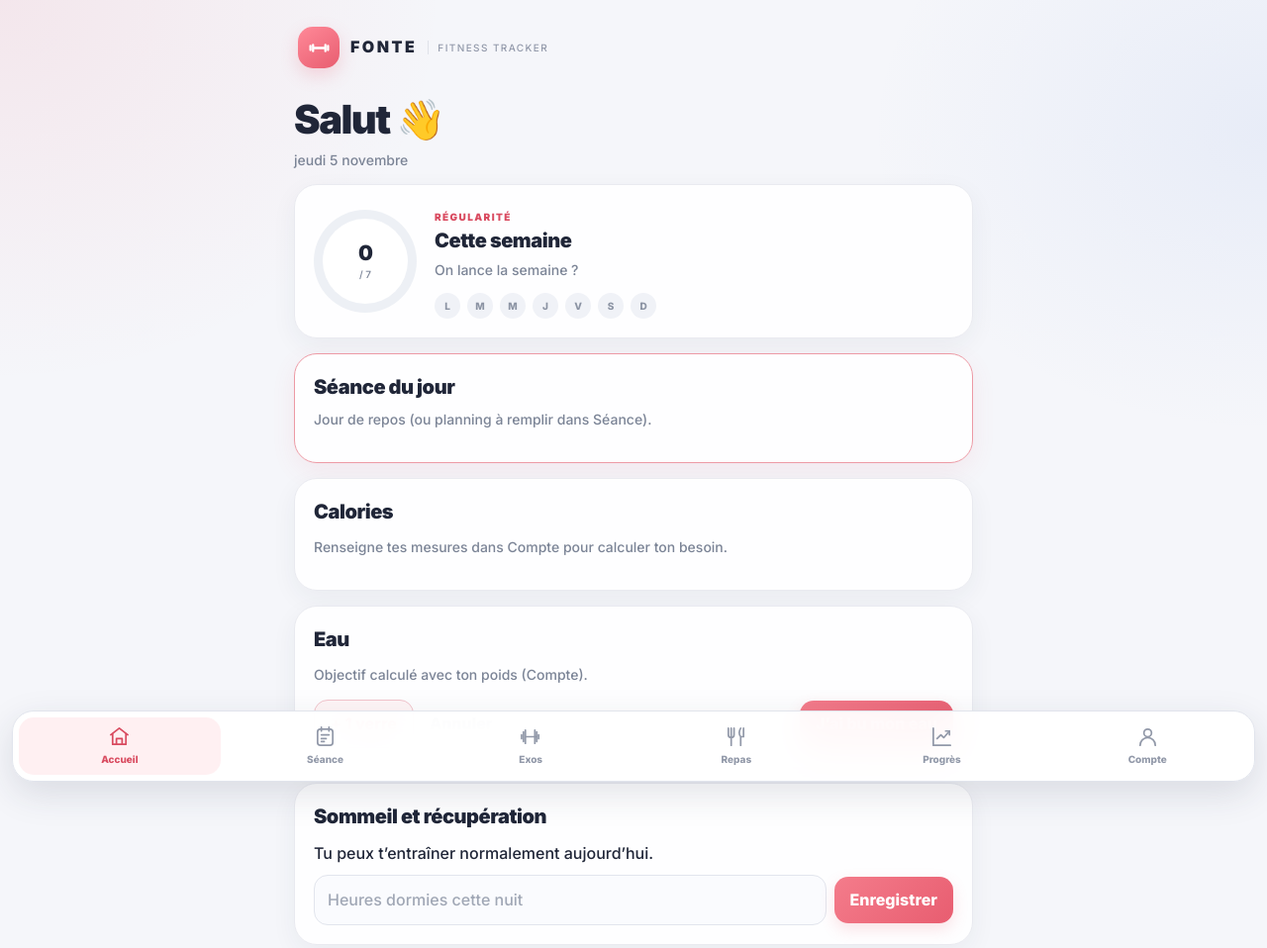
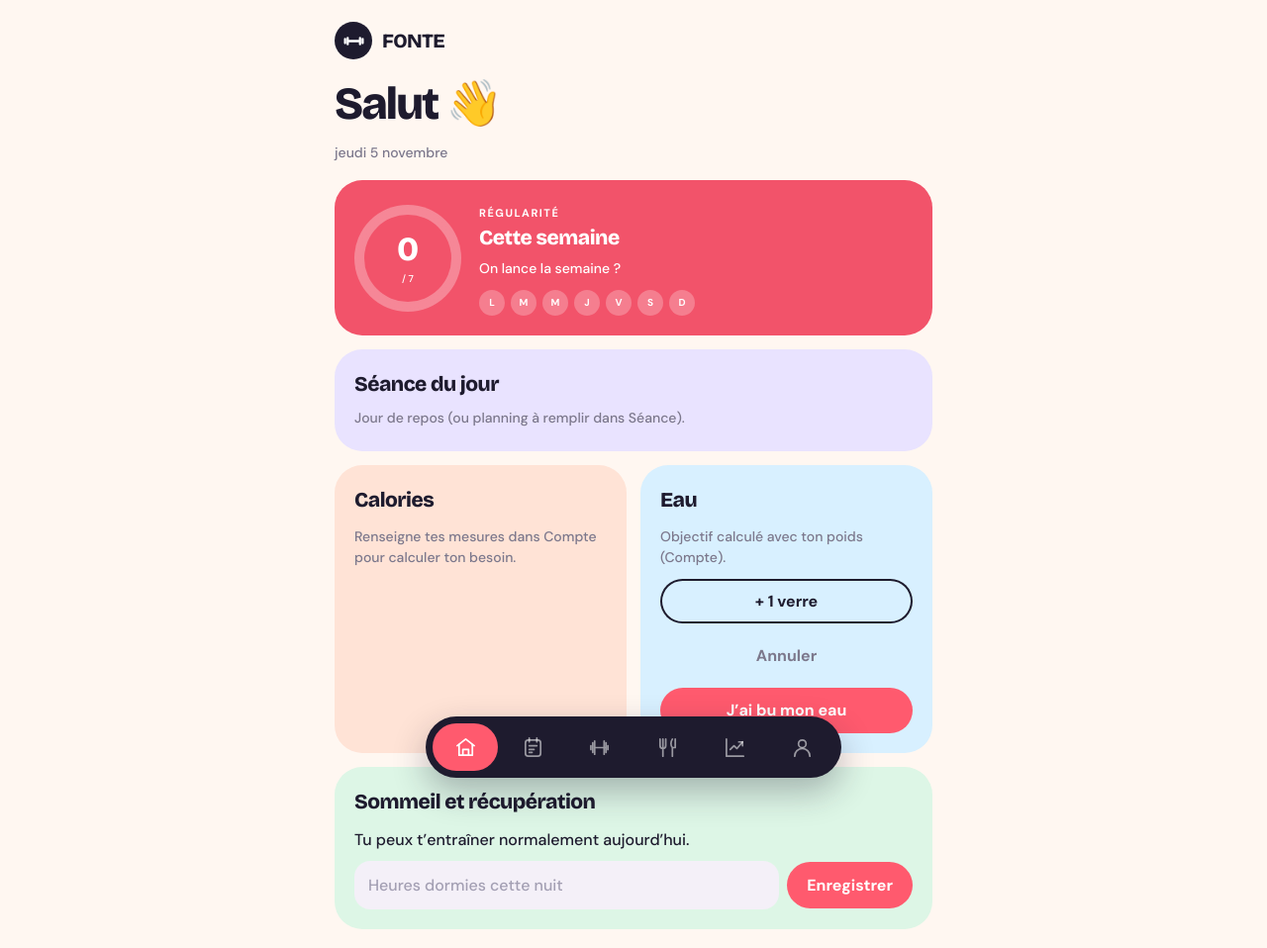
Before and after one commit to Skeidy/muscu, a plain HTML site: page index.html in a window 1280 px wide. Shown: the whole page at 99% size. Drawn offline with nearby package versions, Linux system fonts and the light colour scheme.

Commit message:
Add files via upload

```diff
--- a/index.html
+++ b/index.html
@@ -1,50 +1,53 @@
 <!DOCTYPE html>
 <html lang="fr"><head><meta charset="utf-8">
 <meta name="viewport" content="width=device-width, initial-scale=1, viewport-fit=cover">
-<title>Fonte – ton coach musculation</title><link rel="manifest" href="manifest.webmanifest"><meta name="theme-color" content="#e85d70"><link rel="icon" href="icon-192.png"><link rel="apple-touch-icon" href="icon-192.png">
-<link rel="stylesheet" href="https://fonts.googleapis.com/css2?family=Inter:wght@400;500;600;800;900&display=swap">
+<title>Fonte – ton coach musculation</title><link rel="manifest" href="manifest.webmanifest"><meta name="theme-color" content="#FF5A6E"><link rel="icon" href="icon-192.png"><link rel="apple-touch-icon" href="icon-192.png">
+<link rel="stylesheet" href="https://fonts.googleapis.com/css2?family=Bricolage+Grotesque:wght@700;800&family=DM+Sans:wght@400;500;700&display=swap">
 <style>
-:root{--bg:#f5f6fa;--sf:#fff;--ink:#202638;--mu:#778094;--ln:#e6e8ef;--pl:#e85d70;color-scheme:light;box-sizing:border-box;padding-top:env(safe-area-inset-top,0px)}
+:root{--bg:#FFF7F1;--ink:#1E1B2E;--mu:#7C788C;--ln:#EFE6DF;--pl:#FF5A6E;--sf:#fff;color-scheme:light;box-sizing:border-box;padding-top:env(safe-area-inset-top,0px)}
 *{box-sizing:border-box}html{scroll-padding-top:env(safe-area-inset-top,0px)}
-body{margin:0;color:var(--ink);font:500 16px/1.45 Inter,system-ui,-apple-system,"Segoe UI",sans-serif;padding-bottom:calc(100px + env(safe-area-inset-bottom,0px));background:radial-gradient(ellipse at 0 0,rgba(232,93,112,.10),transparent 28rem),radial-gradient(ellipse at 100% 12%,rgba(115,151,225,.10),transparent 25rem),var(--bg)}
-main{max-width:720px;margin:0 auto;padding:24px 17px 34px}
-h1,h2,h3{margin:0;color:#202638}h1{font-size:clamp(32px,8vw,40px);font-weight:900;letter-spacing:-1.5px}h2{font-size:20px;font-weight:850;letter-spacing:-.45px;margin-bottom:11px}h3{font-size:16px;font-weight:800}
-.sub{font-size:14px;color:#7b8496;margin:2px 0 14px}.lab{font-size:11px;text-transform:uppercase;letter-spacing:1px;font-weight:750;color:#8a92a3;display:block;margin-top:8px}
-.brandbar{display:flex;align-items:center;gap:11px;margin:3px 4px 23px}
-.brandmark{width:42px;height:42px;border-radius:15px;background:linear-gradient(145deg,#ff8998,#e85d70);color:#fff;display:grid;place-items:center;box-shadow:0 7px 18px rgba(232,93,112,.22)}
-.brandname{font-size:16px;letter-spacing:2.5px;font-weight:900}.brandtag{font-size:10px;letter-spacing:1.4px;color:#9299aa;border-left:1px solid #dfe2e9;padding-left:9px}
-.card{background:rgba(255,255,255,.94);border:1px solid #e9eaf0;border-radius:23px;padding:19px;margin-bottom:15px;box-shadow:0 8px 26px rgba(38,48,75,.055)}
-.today{border:1.5px solid #ed9aa5;box-shadow:0 8px 24px rgba(232,93,112,.09)}
+body{margin:0;background:var(--bg);color:var(--ink);font:500 16px/1.45 "DM Sans",system-ui,sans-serif;padding-bottom:calc(104px + env(safe-area-inset-bottom,0px))}
+main{max-width:640px;margin:0 auto;padding:20px 18px 30px}
+#app{display:grid;grid-template-columns:1fr 1fr;gap:14px}#app>*{grid-column:1/-1;min-width:0}#app>.half{grid-column:span 1}
+h1,h2,h3{font-family:"Bricolage Grotesque","DM Sans",sans-serif;margin:0;color:var(--ink)}
+h1{font-size:clamp(34px,10vw,46px);font-weight:800;letter-spacing:-1.8px;line-height:1}h2{font-size:21px;font-weight:800;letter-spacing:-.5px;margin-bottom:12px}h3{font-size:17px;font-weight:700}
+.sub{font-size:14px;color:var(--mu);margin:2px 0 4px}.lab{display:block;font-size:12px;font-weight:700;color:var(--mu);margin:10px 0 4px}
+.brandbar{display:flex;align-items:center;gap:10px;margin:2px 0 22px}.brandmark{width:38px;height:38px;border-radius:50%;background:var(--ink);color:#fff;display:grid;place-items:center}
+.brandname{font-family:"Bricolage Grotesque",sans-serif;font-size:20px;font-weight:800;letter-spacing:-.5px}.brandtag{display:none}
+.card{background:var(--sf);border-radius:28px;padding:20px;margin:0;--rb:#fff}
+.t-hero{background:#F2536A;color:#fff;--rb:#F2536A}.t-hero h2,.t-hero .sub,.t-hero .kick{color:#fff}
+.t-lav{background:#E9E3FF;--rb:#E9E3FF}.t-peach{background:#FFE3D6;--rb:#FFE3D6}.t-sky{background:#D8F0FF;--rb:#D8F0FF}.t-mint{background:#DDF6E6;--rb:#DDF6E6}
+.today{outline:2.5px solid var(--pl);outline-offset:-2.5px}
 .row{display:flex;gap:8px;align-items:center;flex-wrap:wrap;row-gap:10px}.sp{justify-content:space-between}
-.big{font-size:40px;font-weight:900;letter-spacing:-1.6px;line-height:1}
-input,select,textarea{font:inherit;width:100%;background:#fafbfe;color:#252d40;border:1px solid #e2e5ed;border-radius:14px;padding:13px;min-height:47px}
-.row>input,.row>select{flex:1;min-width:0}input::placeholder,textarea::placeholder{color:#a0a7b5}
-input:focus,select:focus,textarea:focus{border-color:var(--pl);box-shadow:0 0 0 3px rgba(232,93,112,.12);outline:0}
-:is(button):focus-visible{outline:3px solid var(--pl);outline-offset:2px}
-button{font:inherit;font-weight:800;border:0;border-radius:14px;padding:12px 16px;cursor:pointer;color:#fff;background:linear-gradient(135deg,#f47c8b,#e85d70);box-shadow:0 6px 15px rgba(232,93,112,.18);transition:transform .15s}
-button:active{transform:scale(.97)}
-button.o{background:#fff5f6;border:1px solid #f2c5cc;color:#d94b60;box-shadow:none}button.g{background:transparent;color:#858da0;box-shadow:none;padding:6px 8px}
-.item{width:100%;text-align:left;background:#fbfcfe;color:#273047;border:1px solid #edf0f5;border-radius:15px;padding:14px;margin:7px 0;display:flex;justify-content:space-between;align-items:center;gap:12px;box-shadow:none}
-.item:after{content:"›";font-size:22px;color:var(--pl);line-height:1}.item small{color:var(--mu);font-size:12px;margin-left:auto;font-weight:500}
-.chip{display:inline-flex;gap:4px;align-items:center;background:#fff3f5;border:1px solid #f3d4d9;color:#a74757;border-radius:12px;padding:6px 7px 6px 11px;margin:3px 3px 0 0;font-size:14px}.chip button{padding:2px 8px}
-.bar{height:9px;background:#edf0f5;border-radius:99px;overflow:hidden;margin-top:9px}.bar i{display:block;height:100%;background:linear-gradient(90deg,#e85d70,#ff9aa6);border-radius:99px}
-.ok{color:#d94b60;font-weight:700}svg.ch{width:100%;height:auto}figure img{aspect-ratio:3/4;object-fit:cover;border-radius:13px}
-.ring{--p:0%;--c:#e85d70;width:96px;height:96px;flex:0 0 96px;border-radius:50%;display:grid;place-items:center;position:relative;background:conic-gradient(var(--c) var(--p),#edf0f5 0)}
-.ring:before{content:"";position:absolute;inset:9px;border-radius:50%;background:#fff}
-.ring>div{position:relative;text-align:center;line-height:1.1}.ring strong{display:block;font-size:21px;font-weight:900;letter-spacing:-.8px}.ring small{font-size:10px;color:var(--mu)}
-.weekly-summary{display:flex;align-items:center;gap:18px}.week-ring{width:104px;height:104px;flex-basis:104px}
-.week-days{display:flex;gap:7px;margin-top:12px}.week-day{width:26px;height:26px;border-radius:50%;display:grid;place-items:center;background:#f0f2f7;color:#8b93a3;font-size:10px;font-weight:800}.week-day.done{background:var(--pl);color:#fff}
-.focus-tags{display:flex;flex-wrap:wrap;gap:7px}.focus-tag{padding:7px 12px;border-radius:999px;background:#fff1f3;border:1px solid #f5d1d7;color:#c34d60;font-size:12px;font-weight:800}
-.hs,.week-strip{display:flex;gap:11px;overflow-x:auto;scroll-snap-type:x mandatory;scrollbar-width:none;padding:2px 2px 8px}.hs::-webkit-scrollbar,.week-strip::-webkit-scrollbar{display:none}
-.hs{margin-top:12px}.xc{flex:0 0 140px;scroll-snap-align:start;border-radius:18px;padding:13px;background:linear-gradient(145deg,#fff1f3,#fff);border:1px solid #f5d1d7}.xc b{display:block;font-size:14px;line-height:1.2;margin-bottom:6px}.xc small{color:var(--mu);font-size:12px}
-.day-card{flex:0 0 80%;max-width:290px;scroll-snap-align:start;margin:0}
-.kick{font-size:10px;text-transform:uppercase;letter-spacing:1.4px;color:#d94b60;font-weight:850;margin-bottom:7px}
-.meal-grid{display:grid;grid-template-columns:1fr;gap:10px}.ms{border:1px solid #eceef4;background:#fbfcff;border-radius:17px;padding:13px}.ms p{margin:5px 0 10px;color:var(--mu);font-size:12px}.ms button{width:100%}.mk{color:#d94b60;font-weight:850}
+.big{font-size:40px;font-weight:800;letter-spacing:-1.6px;line-height:1}
+input,select,textarea{font:inherit;width:100%;background:#F4F0F8;color:var(--ink);border:0;border-radius:16px;padding:13px 14px;min-height:48px}
+.row>input,.row>select{flex:1;min-width:0}input::placeholder,textarea::placeholder{color:#A39FB3}
+input:focus,select:focus,textarea:focus{outline:2.5px solid var(--pl)}
+button{font:inherit;font-weight:700;border:0;border-radius:99px;padding:12px 20px;cursor:pointer;background:var(--pl);color:#fff;transition:transform .12s}
+button:active{transform:scale(.96)}button:focus-visible{outline:3px solid var(--ink);outline-offset:2px}
+button.o{background:transparent;box-shadow:inset 0 0 0 2px var(--ink);color:var(--ink)}button.g{background:transparent;color:var(--mu);padding:6px 10px}
+.half button{width:100%;margin-left:0!important;padding:11px 8px}.half .row{flex-direction:column;align-items:flex-start;flex-wrap:wrap!important}
+.item{width:100%;text-align:left;background:#F4F0F8;color:var(--ink);border-radius:20px;padding:15px 16px;margin:8px 0 0;display:flex;justify-content:space-between;align-items:center;gap:12px}
+.item:after{content:"→";color:var(--pl);font-weight:800}.item small{color:var(--mu);font-size:12px;margin-left:auto;font-weight:500}
+.chip{display:inline-flex;gap:4px;align-items:center;background:#fff;border-radius:99px;padding:5px 5px 5px 12px;margin:4px 4px 0 0;font-size:14px;font-weight:600}.chip button{padding:2px 8px}
+.bar{height:10px;background:#F0EAF5;border-radius:99px;overflow:hidden;margin-top:9px}.bar i{display:block;height:100%;background:var(--pl);border-radius:99px}
+.ok{color:var(--pl);font-weight:800}svg.ch{width:100%;height:auto}figure img{aspect-ratio:3/4;object-fit:cover;border-radius:18px}
+.ring{--p:0%;--c:#FF5A6E;width:92px;height:92px;flex:0 0 92px;border-radius:50%;display:grid;place-items:center;position:relative;background:conic-gradient(var(--c) var(--p),rgba(30,27,46,.09) 0)}
+.ring:before{content:"";position:absolute;inset:10px;border-radius:50%;background:var(--rb)}
+.ring>div{position:relative;text-align:center;line-height:1.1}.ring strong{display:block;font-family:"Bricolage Grotesque",sans-serif;font-size:21px;font-weight:800}.ring small{font-size:10px;color:var(--mu)}
+.t-hero .ring{background:conic-gradient(#fff var(--p),rgba(255,255,255,.3) 0)}.t-hero .ring small{color:#fff}
+.weekly-summary{display:flex;align-items:center;gap:18px}.week-ring{width:108px;height:108px;flex-basis:108px}.week-ring strong{font-size:34px}
+.week-days{display:flex;gap:6px;margin-top:12px}.week-day{width:26px;height:26px;border-radius:50%;display:grid;place-items:center;background:rgba(255,255,255,.25);font-size:10px;font-weight:800}.week-day.done{background:#fff;color:#F2536A}
+.focus-tags{display:flex;flex-wrap:wrap;gap:7px}.focus-tag{padding:7px 13px;border-radius:99px;background:var(--ink);color:#fff;font-size:12px;font-weight:700}
+.hs,.week-strip{display:flex;gap:12px;overflow-x:auto;scroll-snap-type:x mandatory;scrollbar-width:none;padding:2px 0 6px}.hs::-webkit-scrollbar,.week-strip::-webkit-scrollbar{display:none}
+.hs{margin-top:12px}.xc{flex:0 0 138px;scroll-snap-align:start;border-radius:20px;padding:14px;background:#fff}.xc b{display:block;font-size:14px;line-height:1.2;margin-bottom:6px}.xc small{color:var(--mu);font-size:12px}
+.day-card{flex:0 0 78%;max-width:290px;scroll-snap-align:start}.day-card:nth-child(4n+1){background:#FFE3D6}.day-card:nth-child(4n+2){background:#E9E3FF}.day-card:nth-child(4n+3){background:#DDF6E6}.day-card:nth-child(4n){background:#D8F0FF}
+.kick{font-size:11px;text-transform:uppercase;letter-spacing:1.5px;color:var(--pl);font-weight:800;margin-bottom:6px}
+.meal-grid{display:grid;grid-template-columns:1fr;gap:10px}.ms{background:#F4F0F8;border-radius:22px;padding:14px}.ms:nth-child(even){background:#FFF0E8}.ms p{margin:5px 0 10px;color:var(--mu);font-size:12px}.ms button{width:100%}.mk{font-weight:800;color:var(--pl)}
 @media(min-width:460px){.meal-grid{grid-template-columns:1fr 1fr}}
-nav{position:fixed;left:12px;right:12px;bottom:calc(10px + env(safe-area-inset-bottom,0px));display:flex;gap:4px;padding:6px;border:1px solid #e1e4ec;border-radius:22px;background:rgba(255,255,255,.94);backdrop-filter:blur(18px);box-shadow:0 12px 36px rgba(36,46,72,.13)}
-nav button{flex:1;min-height:58px;display:flex;flex-direction:column;align-items:center;justify-content:center;gap:4px;padding:6px 1px;background:transparent;color:#9299a9;box-shadow:none;font-size:10px;border-radius:15px}
-nav svg{width:23px;height:23px;display:block}nav button[aria-current="page"]{color:#d94b60;background:#fff0f2}
-#t{position:fixed;left:50%;top:calc(12px + env(safe-area-inset-top,0px));transform:translateX(-50%);background:#252d40;color:#fff;padding:10px 16px;border-radius:14px;display:none;z-index:5;max-width:90%}
+nav{position:fixed;left:50%;transform:translateX(-50%);bottom:calc(14px + env(safe-area-inset-bottom,0px));width:min(92vw,420px);display:flex;gap:2px;padding:7px;border-radius:99px;background:var(--ink);box-shadow:0 14px 34px rgba(30,27,46,.3)}
+nav button{flex:1;height:48px;padding:0;background:transparent;color:rgba(255,255,255,.55);display:grid;place-items:center}nav svg{width:23px;height:23px}nav button[aria-current="page"]{background:var(--pl);color:#fff}
+#t{position:fixed;left:50%;top:calc(12px + env(safe-area-inset-top,0px));transform:translateX(-50%);background:var(--ink);color:#fff;padding:11px 18px;border-radius:99px;display:none;z-index:5;max-width:90%}
 </style></head><body>
 <main><div class="brandbar"><span class="brandmark" aria-hidden="true"><svg viewBox="0 0 24 24" width="25" height="25" fill="none" stroke="currentColor" stroke-width="2.2" stroke-linecap="round" stroke-linejoin="round"><path d="M6 9v6M3.5 10v4M18 9v6m2.5-5v4M6 12h12"/></svg></span><span class="brandname">FONTE</span><span class="brandtag">FITNESS TRACKER</span></div><div id="app"></div></main>
 <nav id="nav"></nav><div id="t" role="status"></div>
@@ -83,11 +86,11 @@ function pref(n){const p=S.prefs[n]||{};const f=(id,l,v,s)=>`<div style="flex:1;
 return`<div class="row" style="align-items:flex-end">${f("pk","Poids (kg)",p.kg,.5)}${f("pb","Cran du banc",p.banc,1)}${f("ps","Séries",p.ser,1)}${f("pr","Répétitions",p.rep,1)}</div><button data-a="pref" data-n="${esc(n)}" style="margin-top:10px;width:100%">Enregistrer mes préférences</button>`}
 function home(){const c=calc(),d=T(),pl=S.plan.filter(x=>x.length).length,dn=wk().filter(x=>S.done[x]).length,ex=S.plan[di()],w=S.water[d]||0,k=kc(d);
 return`<h1>Salut 👋</h1><p class="sub">${new Date().toLocaleDateString("fr-FR",{weekday:"long",day:"numeric",month:"long"})}</p>
-<div class="card"><div class="weekly-summary">${ring(dn/7*100,dn,"/ 7","","week-ring")}<div style="flex:1"><span class="kick">Régularité</span><h2 style="margin:0 0 5px">Cette semaine</h2><p class="sub" style="margin:0">${dn===0?"On lance la semaine ?":dn===7?"Semaine parfaite, bravo !":`${dn} séance${dn>1?"s":""} validée${dn>1?"s":""} sur 7 jours`}</p><div class="week-days">${wk().map((x,i)=>`<span class="week-day ${S.done[x]?"done":""}" title="${D[i]}">${D[i][0]}</span>`).join("")}</div></div></div></div>
-<div class="card ${S.done[d]?"":"today"}"><div class="row sp"><h2 style="margin:0">Séance du jour</h2>${S.done[d]?`<span class="ok">Faite ✓</span>`:""}</div>${ex.length?`<div class="focus-tags" style="margin-top:12px">${focusFor(ex).map(x=>`<span class="focus-tag">${esc(x)}</span>`).join("")||`<span class="focus-tag">Renforcement</span>`}</div><div class="hs">${ex.map(n=>{const p=S.prefs[n];return`<div class="xc"><b>${esc(n)}</b><small>${p&&p.kg?p.kg+" kg · "+(p.ser||"?")+"×"+(p.rep||"?"):"à régler"}</small></div>`}).join("")}</div>`:`<p class="sub" style="margin-top:8px">Jour de repos (ou planning à remplir dans Séance).</p>`}</div>
-<div class="card"><h2>Calories</h2>${c?`<div class="row" style="flex-wrap:nowrap;gap:16px">${ring(k/c.kcal*100,k,"/ "+c.kcal+" kcal")}<p class="sub" style="margin:0">${mac(d,c)}</p></div>`:`<p class="sub">Renseigne tes mesures dans Compte pour calculer ton besoin.</p>`}</div>
-<div class="card"><h2>Eau</h2>${c?`<div class="row" style="flex-wrap:nowrap;gap:16px">${ring(w/c.eau*100,(w/1000).toFixed(2),"/ "+(c.eau/1000).toFixed(1)+" L","#4c8df6")}<p class="sub" style="margin:0">${S.wok[d]?"Objectif d’eau du jour validé ✓":"Un verre = 250 ml"}</p></div>`:`<p class="sub">Objectif calculé avec ton poids (Compte).</p>`}<div class="row" style="margin-top:12px"><button class="o" data-a="water" data-n="250">+ 1 verre</button><button class="g" data-a="water" data-n="-250">Annuler</button><button data-a="wok" style="margin-left:auto">${S.wok[d]?"✓ Eau bue":"J’ai bu mon eau"}</button></div></div>
-<div class="card"><h2>Sommeil et récupération</h2><p style="margin:0 0 10px">${adv()}</p><div class="row"><input id="sl" type="number" inputmode="decimal" step="0.5" placeholder="Heures dormies cette nuit" value="${S.sleep[d]||""}"><button data-a="sleep">Enregistrer</button></div></div>`}
+<div class="card t-hero"><div class="weekly-summary">${ring(dn/7*100,dn,"/ 7","","week-ring")}<div style="flex:1"><span class="kick">Régularité</span><h2 style="margin:0 0 5px">Cette semaine</h2><p class="sub" style="margin:0">${dn===0?"On lance la semaine ?":dn===7?"Semaine parfaite, bravo !":`${dn} séance${dn>1?"s":""} validée${dn>1?"s":""} sur 7 jours`}</p><div class="week-days">${wk().map((x,i)=>`<span class="week-day ${S.done[x]?"done":""}" title="${D[i]}">${D[i][0]}</span>`).join("")}</div></div></div></div>
+<div class="card t-lav"><div class="row sp"><h2 style="margin:0">Séance du jour</h2>${S.done[d]?`<span class="ok">Faite ✓</span>`:""}</div>${ex.length?`<div class="focus-tags" style="margin-top:12px">${focusFor(ex).map(x=>`<span class="focus-tag">${esc(x)}</span>`).join("")||`<span class="focus-tag">Renforcement</span>`}</div><div class="hs">${ex.map(n=>{const p=S.prefs[n];return`<div class="xc"><b>${esc(n)}</b><small>${p&&p.kg?p.kg+" kg · "+(p.ser||"?")+"×"+(p.rep||"?"):"à régler"}</small></div>`}).join("")}</div>`:`<p class="sub" style="margin-top:8px">Jour de repos (ou planning à remplir dans Séance).</p>`}</div>
+<div class="card half t-peach"><h2>Calories</h2>${c?`<div class="row" style="flex-wrap:nowrap;gap:16px">${ring(k/c.kcal*100,k,"/ "+c.kcal+" kcal")}<p class="sub" style="margin:0">${mac(d,c)}</p></div>`:`<p class="sub">Renseigne tes mesures dans Compte pour calculer ton besoin.</p>`}</div>
+<div class="card half t-sky"><h2>Eau</h2>${c?`<div class="row" style="flex-wrap:nowrap;gap:16px">${ring(w/c.eau*100,(w/1000).toFixed(2),"/ "+(c.eau/1000).toFixed(1)+" L","#4c8df6")}<p class="sub" style="margin:0">${S.wok[d]?"Objectif d’eau du jour validé ✓":"Un verre = 250 ml"}</p></div>`:`<p class="sub">Objectif calculé avec ton poids (Compte).</p>`}<div class="row" style="margin-top:12px"><button class="o" data-a="water" data-n="250">+ 1 verre</button><button class="g" data-a="water" data-n="-250">Annuler</button><button data-a="wok" style="margin-left:auto">${S.wok[d]?"✓ Eau bue":"J’ai bu mon eau"}</button></div></div>
+<div class="card t-mint"><h2>Sommeil et récupération</h2><p style="margin:0 0 10px">${adv()}</p><div class="row"><input id="sl" type="number" inputmode="decimal" step="0.5" placeholder="Heures dormies cette nuit" value="${S.sleep[d]||""}"><button data-a="sleep">Enregistrer</button></div></div>`}
 function seance(){const d=T(),i=di(),opts=all().map(e=>`<option>${esc(e[0])}</option>`).join("");
 let h=`<h1>Séances</h1><p class="sub">Planning de la semaine, modifiable.</p><div class="card ${S.done[d]?"":"today"}"><h2>Aujourd’hui · ${D[i]}</h2>`;
 const ex=S.plan[i];
@@ -122,7 +125,7 @@ return`<h1>Compte</h1><p class="sub">Tes données restent sur ce téléphone.</p
 ${c?`<div class="card"><h3>Tes objectifs</h3><p>${c.kcal} kcal par jour · ${(c.eau/1000).toFixed(1)} L d’eau par jour</p><p style="margin:0">Protéines ${c.P} g · Lipides ${c.L} g · Glucides ${Math.round((c.kcal-4*c.P-9*c.L)/4)} g</p></div>`:""}<div class="card"><h3>Sauvegarde</h3><p class="sub">Exporte, garde le texte, colle-le ici pour restaurer (même sur un autre téléphone).</p><textarea id="bk" rows="4"></textarea><div class="row" style="margin-top:8px"><button data-a="exp">Exporter</button><button class="o" data-a="imp">Restaurer</button></div></div><button class="o" data-a="reset" style="width:100%">Effacer toutes mes données</button>`}
 const V={home:["Accueil",home],seance:["Séance",seance],exos:["Exos",exos],food:["Repas",food],prog:["Progrès",prog],acc:["Compte",acc]};
 const I={home:'<path d="m3 10 9-7 9 7"/><path d="M5 9v11h14V9M9 20v-6h6v6"/>',seance:'<rect x="4" y="4" width="16" height="17" rx="3"/><path d="M8 2v4m8-4v4M8 10h8m-8 4h5m-5 3h3"/>',exos:'<path d="M4 7v10m-2-7v4m4-9v14m12-12v10m2-7v4m-4-9v14M6 12h12"/>',food:'<path d="M4 3v7a3 3 0 0 0 6 0V3M7 3v18M17 3c-2 3-2 7 0 9h3V3m-3 9v9"/>',prog:'<path d="M3 3v18h18"/><path d="m7 14 4-4 3 3 6-7"/><path d="M16 6h4v4"/>',acc:'<circle cx="12" cy="8" r="4"/><path d="M4 21a8 8 0 0 1 16 0"/>'};
-function render(){$("#nav").innerHTML=Object.keys(V).map(k=>`<button data-v="${k}" aria-label="${V[k][0]}" ${k===view?'aria-current="page"':""}><svg viewBox="0 0 24 24" fill="none" stroke="currentColor" stroke-width="1.8" stroke-linecap="round" stroke-linejoin="round" aria-hidden="true">${I[k]}</svg><span>${V[k][0]}</span></button>`).join("");$("#app").innerHTML=V[view][1]()}
+function render(){$("#nav").innerHTML=Object.keys(V).map(k=>`<button data-v="${k}" aria-label="${V[k][0]}" ${k===view?'aria-current="page"':""}><svg viewBox="0 0 24 24" fill="none" stroke="currentColor" stroke-width="1.8" stroke-linecap="round" stroke-linejoin="round" aria-hidden="true">${I[k]}</svg></button>`).join("");$("#app").innerHTML=V[view][1]()}
 document.addEventListener("change",e=>{if(e.target.id==="ph")return photo(e.target.files[0]);const s=e.target.dataset.sel;if(s){if(s==="pm")pm=e.target.value;else pe=e.target.value;render()}});
 document.addEventListener("click",e=>{const v=e.target.closest("[data-v]");if(v){view=v.dataset.v;open=-1;render();scrollTo(0,0);return}
 const b=e.target.closest("[data-a]");if(!b)return;const a=b.dataset.a,k=+b.dataset.k,j=+b.dataset.j,d=T();
--- a/sw.js
+++ b/sw.js
@@ -1,4 +1,4 @@
-const C="fonte-v4",A=["./","index.html","manifest.webmanifest","icon-192.png","icon-512.png"];
+const C="fonte-v5",A=["./","index.html","manifest.webmanifest","icon-192.png","icon-512.png"];
 self.addEventListener("install",e=>{e.waitUntil(caches.open(C).then(c=>c.addAll(A)));self.skipWaiting()});
 self.addEventListener("activate",e=>e.waitUntil(caches.keys().then(k=>Promise.all(k.filter(x=>x!==C).map(x=>caches.delete(x))))));
 self.addEventListener("fetch",e=>{e.respondWith(fetch(e.request).then(r=>{const c=r.clone();caches.open(C).then(x=>x.put(e.request,c));return r}).catch(()=>caches.match(e.request)))});
```
Also changed, not shown: icon-192.png, icon-512.png, manifest.webmanifest.
